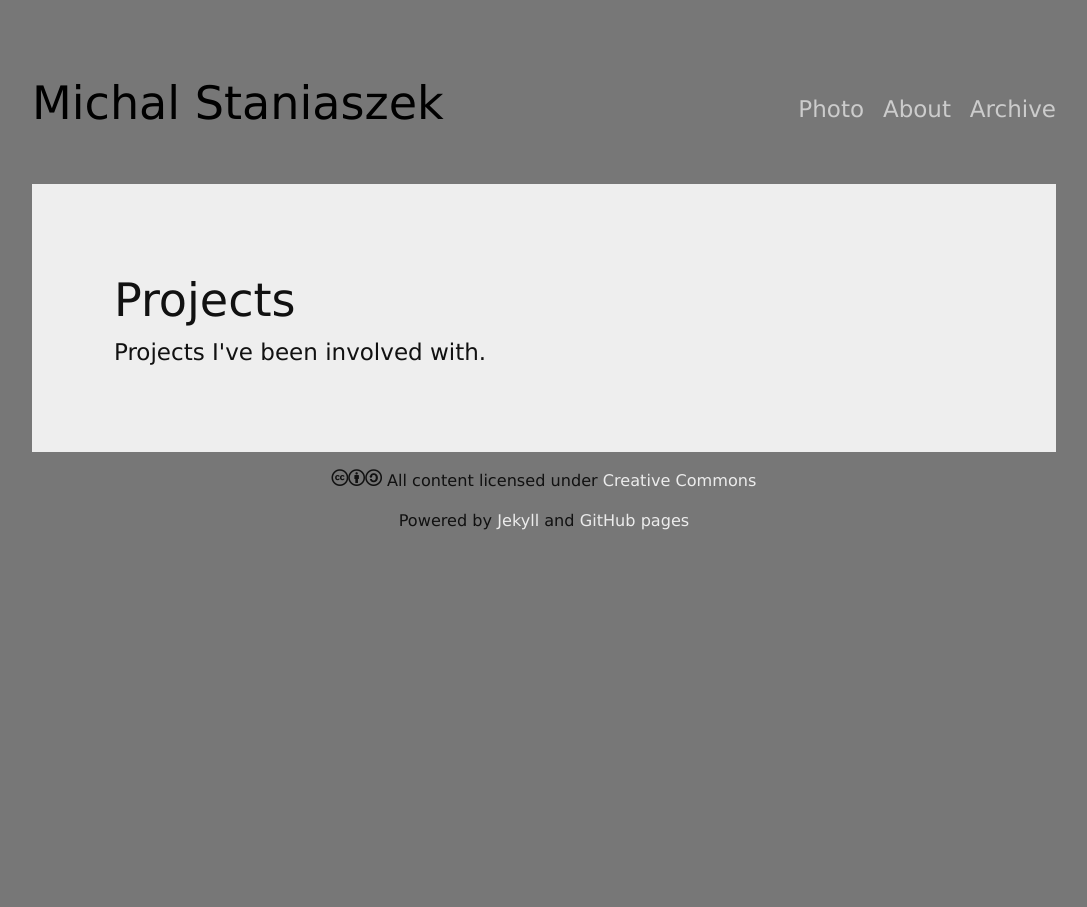
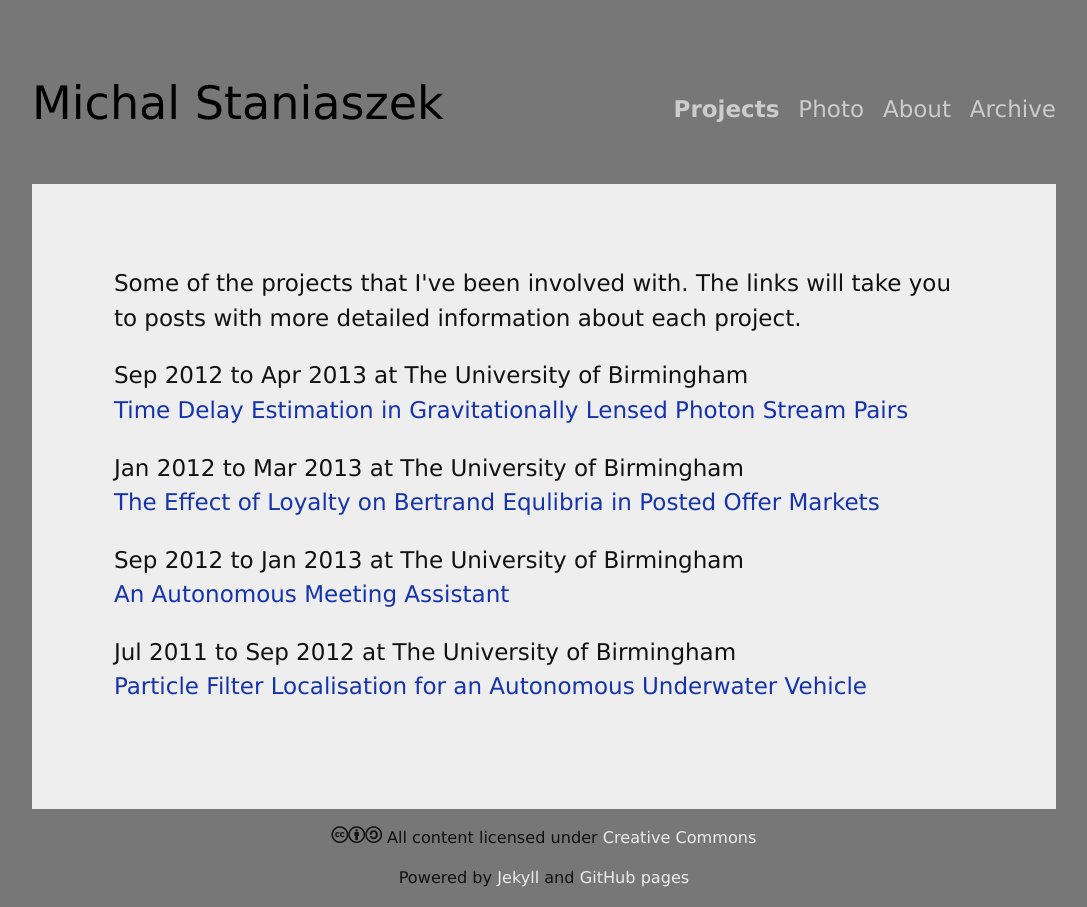
Before and after one commit to heuristicus/heuristicus.github.io, a Jekyll site: the page built from projects/index.html, in a window 1280 px wide. Shown: the whole page, without its empty margins (96-1183 px from the left). Built offline with Jekyll 4.4.1, drawn with Linux system fonts in a browser that asks for light colours; some web fonts are replaced; Markdown is read by kramdown in place of the engine named in the settings.

Commit message:
Basic project list, navigation updated
Renamed post files containing photo and project details to come before other posts so that the blog display doesn't break so easily

```diff
--- a/404.html
+++ b/404.html
@@ -8,6 +8,8 @@
   <header>
     <h1><a href="/">Michal Staniaszek</a></h1>
       <ul class="navigation">
+	<li><a href="/projects/" title="Some of my projects">Projects</a></li>
+	<li><a href="/photo/" title="Select photography">Photo</a></li>
 	<li><a href="/about/" title="The more you know...">About</a></li>
 	<!--<li><a href="/contact/">Contact</a></li>-->
 	<li><a href="/archive/" title="Posts from the depths of time">Archive</a></li>
--- a/_layouts/default.html
+++ b/_layouts/default.html
@@ -34,12 +34,11 @@
   <header>
     <h1><a href="/">Michal Staniaszek</a></h1>
       <ul class="navigation">
-        <!--<li><a href="/blog/"{% if page.url contains "/blog/" %} class="active" {% endif %} title="I've written some stuff">Blog</a></li>-->
+	<li><a href="/projects/"{% if page.url contains "/projects/" %}class="active"{% endif %} title="Some of my projects">Projects</a></li>
 	<li><a href="/photo/"{% if page.url contains "/photo/" %}class="active"{% endif %} title="Select photography">Photo</a></li>
 	<li><a href="/about/"{% if page.url contains "/about/" %}class="active"{% endif %} title="The more you know...">About</a></li>
-	<!--<li><a href="/contact/">Contact</a></li>-->
 	<li><a href="/archive/"{% if page.url contains "/archive/" %} class="active"{% endif %} title="Posts from the depths of time">Archive</a></li>
-	<!--<li><a href="/projects/">Projects</a></li>-->
+
       </ul>
   </header>
 
--- /dev/null
+++ b/_posts/2010-05-30-{project}pfilter.md
@@ -0,0 +1,9 @@
+---
+layout: project
+title: Particle Filter Localisation for an Autonomous Underwater Vehicle
+permalink: projects/pfilter
+startdate: Jul 2011
+enddate: Sep 2012
+location: The University of Birmingham
+type: project
+---
--- /dev/null
+++ b/_posts/2010-06-01-{project}introbot.md
@@ -0,0 +1,9 @@
+---
+layout: project
+title: An Autonomous Meeting Assistant
+permalink: projects/introbot
+startdate: Sep 2012
+enddate: Jan 2013
+location: The University of Birmingham
+type: project
+---
--- /dev/null
+++ b/_posts/2010-06-03-{project}bertrand.md
@@ -0,0 +1,11 @@
+---
+layout: project
+title: The Effect of Loyalty on Bertrand Equlibria in Posted Offer Markets
+permalink: projects/bertrand
+startdate: Jan 2012
+enddate: Mar 2013
+location: The University of Birmingham
+type: project
+---
+
+bertrand equilibria
--- /dev/null
+++ b/_posts/2010-06-04-{project}gravlens.md
@@ -0,0 +1,11 @@
+---
+layout: project
+title: Time Delay Estimation in Gravitationally Lensed Photon Stream Pairs
+permalink: projects/gravlens
+startdate: Sep 2012
+enddate: Apr 2013
+location: The University of Birmingham
+type: project
+---
+
+gravitational lensing yay
--- a/archive/index.html
+++ b/archive/index.html
@@ -3,7 +3,6 @@ layout: default
 title: Archive
 ---
 <div id="archive" class="nonpost">
-  <h1>Archive</h1>
   <div id="post_links">
     <ul>
       {% for post in site.posts %}
--- a/photo/index.html
+++ b/photo/index.html
@@ -5,7 +5,7 @@ title: Photography
 
 <div id="photoindex" class="content">
   <p>A selection of my photography. Click an image to see more. You can find all my photographs at my <a href=http://www.flickr.com/photos/mstaniaszek/>Flickr page</a>. All images are licensed under the Creative Commons <a href="http://creativecommons.org/licenses/by-sa/3.0/">share-alike</a> license.<p>
-  {% for post in site.posts offset: 0 limit: 10 %}
+  {% for post in site.posts %}
   {% if post.type == "photo" %}
   <div class="photocategory">
     <a href="{{ post.url }}"><img src="{{ post.image }}"></a>
--- a/projects/index.html
+++ b/projects/index.html
@@ -2,6 +2,12 @@
 layout: default
 ---
 <div id="projects" class="nonpost">
-  <h1> Projects </h1>
-  Projects I've been involved with.
+  Some of the projects that I've been involved with. The links will take you to posts with more detailed information about each project.
+  {% for post in site.posts %}
+  {% if post.type == "project" %}
+  <p>{{ post.startdate }} to {{ post.enddate }} at {{ post.location }} <br>
+    <a href="{{ post.url }}">{{ post.title }}</a>
+  <p>
+  {% endif %}
+  {% endfor %}
 </div>
--- a/res/styles.css
+++ b/res/styles.css
@@ -53,7 +53,7 @@ body {
 }
 
 body.photo {
-    background: #777777;
+    background: #77777;
 }
 
 a {
@@ -231,7 +231,7 @@ div#photoindex div.photocategory h1 {
     position: absolute;
     font-size: 400%;
     visibility: hidden;
-    margin: -12% 0 0 6%;
+    margin: -12% 0 0 5%;
 }
 
 div#photoindex div.photocategory:hover a {
```
Also changed, not shown: _layouts/project.html (added, +10 -0 lines), _posts/2010-06-06-{photo}roads.md (renamed from _posts/2013-06-06-roads.md), _posts/2010-06-07-{photo}film.md (renamed from _posts/2013-06-07-film.md), _posts/2010-06-08-{photo}architecture.md (renamed from _posts/2013-06-08-architecture.md), _posts/2010-06-09-{photo}japan.md (renamed from _posts/2013-06-09-japan.md), _posts/2010-06-10-{photo}clouds.md (renamed from _posts/2013-06-10-clouds.md), 1 other file.
